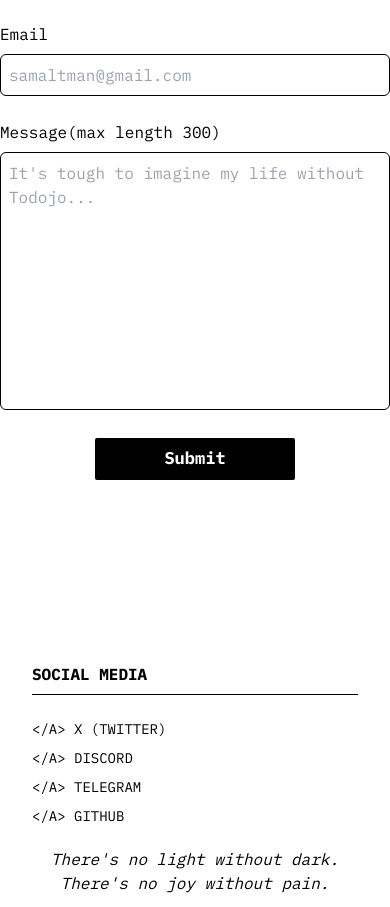
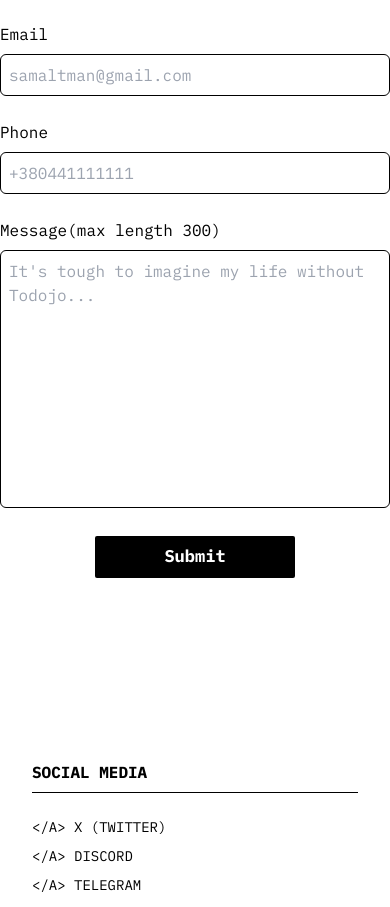
Before and after one commit to stressed-owl/Todojo-UI, a React (Create React App) app: page /about in a window 390 px wide. Shown: the part 3351-4258 px from the top of the page. Built offline with nearby package versions, Linux system fonts and the light colour scheme.

Commit message:
TDO1 add phone field in contact form

```diff
--- a/src/pages/about/contactForm/ContactForm.tsx
+++ b/src/pages/about/contactForm/ContactForm.tsx
@@ -6,6 +6,7 @@ const ContactForm = () => {
   const dispatch = useAppDispatch();
   const [name, setName] = useState("");
   const [email, setEmail] = useState("");
+  const [phone, setPhone] = useState("");
   const [message, setMessage] = useState("");
   const [isFormSubmitted, setIsFormSubmitted] = useState(false);
 
@@ -16,6 +17,10 @@ const ContactForm = () => {
   const handleEmailChange = (event: ChangeEvent<HTMLInputElement>) => {
     setEmail(event.target.value);
   };
+
+  const handlePhoneChange = (event: ChangeEvent<HTMLInputElement>) => {
+    setPhone(event.target.value);
+  }
 
   const handleMessageChange = (event: ChangeEvent<HTMLTextAreaElement>) => {
     setMessage(event.target.value);
@@ -78,6 +83,20 @@ const ContactForm = () => {
             />
           </label>
 
+          <label htmlFor="phone" className="flex flex-col mt-6">
+            Phone
+            <input
+              className="border-black border-[1px] p-2 mt-2 rounded-md"
+              placeholder="+380441111111"
+              type="phone"
+              id="phone"
+              name="phone"
+              required
+              value={phone}
+              onChange={handlePhoneChange}
+            />
+          </label>
+
           <label htmlFor="message" className="flex flex-col mt-6">
             Message(max length 300)
             <textarea
--- a/src/pages/home/Home.tsx
+++ b/src/pages/home/Home.tsx
@@ -6,6 +6,7 @@ import ListAltIcon from "@mui/icons-material/ListAlt";
 import ChecklistIcon from "@mui/icons-material/Checklist";
 import EventRepeatIcon from "@mui/icons-material/EventRepeat";
 import AddTodoDialog from "./components/dialog/AddTodoDialog";
+import TodoCard from "./components/cards/todoCard/card/TodoCard";
 
 const Tasks = () => {
   const state = useAppSelector((state) => state.todos);
@@ -17,9 +18,9 @@ const Tasks = () => {
 
   const overviewText = useRef(null);
 
-  const upcomingTasks = useRef(0);
-  const inProgressTasks = useRef(0);
-  const completedTasks = useRef(0);
+  const [upcomingTasks, setUpcomingTasks] = useState(state.todos.filter((todo) => todo.status === "Upcoming"));
+  const [inProgressTasks, setInProgressTasks] = useState(state.todos.filter((todo) => todo.status === "In-Progress"));
+  const [completedTasks, setCompletedTasks] = useState(state.todos.filter((todo) => todo.status === "Completed"));
 
   // Handlers for opening and closing a dialog
 
@@ -31,17 +32,15 @@ const Tasks = () => {
     setIsDialogOpen(false);
   };
 
-  console.log('DIALOG', isDialogOpen);
-
   // Handlers for changes in text fields
 
   const handleTaskChange = (event: ChangeEvent<HTMLInputElement>) => {
-    setTask(event.target.value)
-  }
+    setTask(event.target.value);
+  };
 
   const handleDescriptionChange = (event: ChangeEvent<HTMLInputElement>) => {
-    setDescription(event.target.value)
-  }
+    setDescription(event.target.value);
+  };
 
   const handleAddTodo = () => {
     if (task.length > 0 && description.length > 0) {
@@ -50,6 +49,7 @@ const Tasks = () => {
         description: description,
         date: new Date().toLocaleDateString(),
       };
+      setIsDialogOpen(false);
       dispatch(addTodo(todo));
     }
   };
@@ -91,22 +91,32 @@ const Tasks = () => {
         <div className="flex items-center gap-x-2">
           <ListAltIcon />
           <span className="font-medium text-[19px]">Upcoming Tasks: </span>
-          <span className="text-[24px] font-bold">{upcomingTasks.current}</span>
+          <span className="text-[24px] font-bold">{upcomingTasks.length}</span>
         </div>
         <div className="flex items-center gap-x-2">
           <EventRepeatIcon />
           <span className="font-medium text-[19px]">In-Progress Tasks: </span>
           <span className="text-[24px] font-bold">
-            {inProgressTasks.current}
+            {inProgressTasks.length}
           </span>
         </div>
         <div className="flex items-center gap-x-2">
           <ChecklistIcon />
           <span className="font-medium text-[19px]">Completed Tasks: </span>
           <span className="text-[24px] font-bold">
-            {completedTasks.current}
+            {completedTasks.length}
           </span>
         </div>
+      </div>
+      <div className="mt-4 flex flex-wrap gap-x-6 justify-center">
+        {state.todos.map((todo) => (
+          <TodoCard
+            task={todo.task}
+            description={todo.description}
+            date={todo.date}
+            onCompleteTodo={() => console.log('ASDSA')}
+          />
+        ))}
       </div>
       {isDialogOpen && (
         <AddTodoDialog
--- a/src/pages/home/components/dialog/AddTodoDialog.tsx
+++ b/src/pages/home/components/dialog/AddTodoDialog.tsx
@@ -29,17 +29,17 @@ const AddTodoDialog = ({
   onTaskChange,
   onDescriptionChange
 }: AddTodoDialogProps) => {
+  console.log(open);
   return (
     <Dialog
       open={open}
       onClick={onOpenDialog}
-      onClose={onCloseDialog}
       aria-labelledby="add-todo-dialog"
       aria-describedby="add todo dialog to add a new to-do"
       sx={{ minWidth: "480px", minHeight: "480px" }}
     >
       <DialogTitle id="alert-dialog-title" sx={{ fontFamily: "IBM Plex Mono" }}>
-        {"Add to-do"}
+        Add to-do
       </DialogTitle>
       <DialogContent>
         <div className="flex flex-col gap-y-4 mt-4">
```
